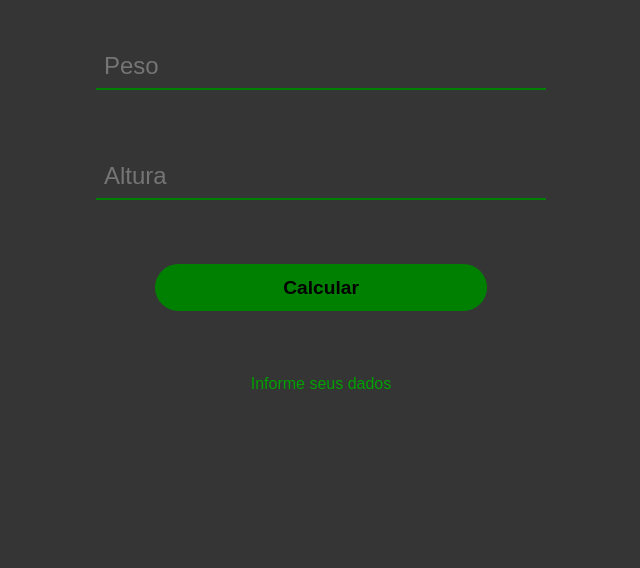
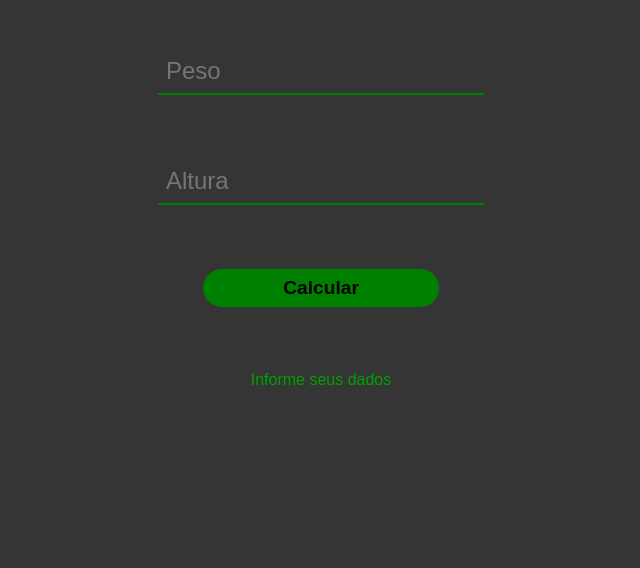
Before and after one commit to EvertonRyan/calculadora-IMC, a plain HTML site: page index.html in a window 1280 px wide. Shown: the part 232-800 px from the top of the page, without its empty margins (319-959 px from the left). Drawn offline with Linux system fonts and the light colour scheme.

Commit message:
mudando o tamanho dos inputs pelo css

```diff
--- a/css/style.css
+++ b/css/style.css
@@ -31,8 +31,6 @@ html, body {
 }
 
 .dadosUsuario > input[type= number] {
-    width: 450px;
-    max-width: 450px;
     background-color: transparent;
     color: #FFF;
     font-size: 1.5rem;
@@ -48,7 +46,7 @@ html, body {
     font-weight: bold;
     border: none;
     border-radius: 2rem;
-    padding: .8rem 8rem;
+    padding: .5rem 5rem;
     cursor: pointer;
     transition: background .2s;
 }
```
